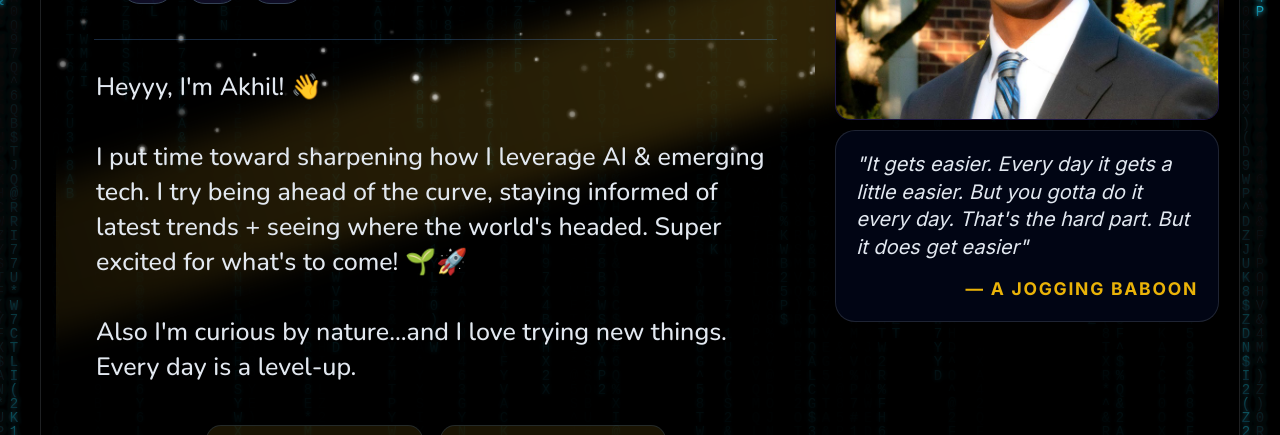
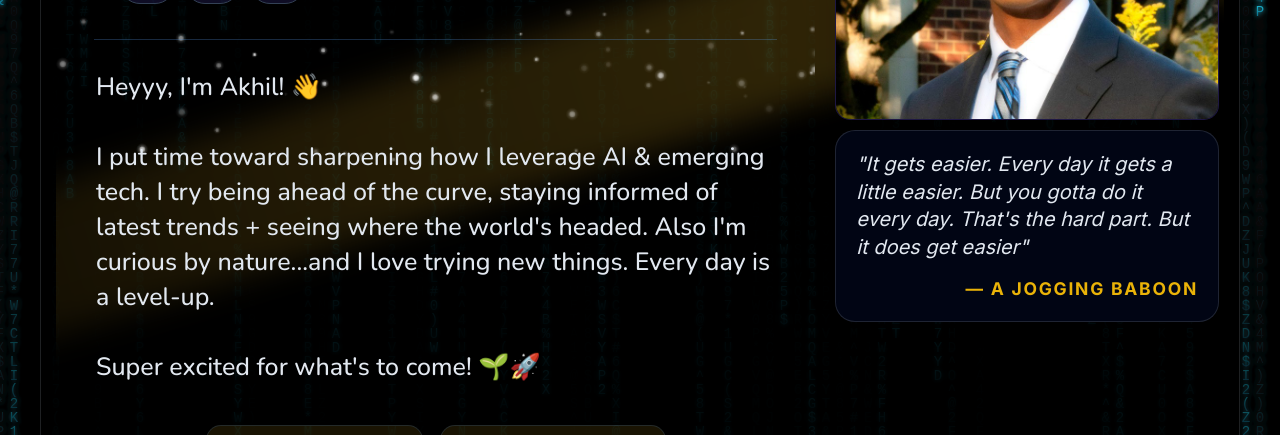
Before and after one commit to dogeyboy1932/personal-website, a SvelteKit app: page / in a window 1280 px wide. Shown: the part 348-783 px from the top of the page. Built offline with nearby package versions, Linux system fonts and the light colour scheme; a web font is replaced by a local one.

Commit message:
Swapped lines in blurb

```diff
--- a/src/constants/home.ts
+++ b/src/constants/home.ts
@@ -18,8 +18,8 @@ export const home: HomePageData = {
     tagline: "Portfolio 2026",
     summary:
       "Heyyy, I'm Akhil! 👋\n\n" +
-      "I put time toward sharpening how I leverage AI & emerging tech. I try being ahead of the curve, staying informed of latest trends + seeing where the world's headed. Super excited for what's to come! 🌱🚀 \n\n" +
-    "Also I'm curious by nature...and I love trying new things. Every day is a level-up.",
+      "I put time toward sharpening how I leverage AI & emerging tech. I try being ahead of the curve, staying informed of latest trends + seeing where the world's headed. Also I'm curious by nature...and I love trying new things. Every day is a level-up.\n\n" +
+      "Super excited for what's to come! 🌱🚀 ",
     image: {
       src: "/Linkedin_pfp.jpeg",
       alt: "Placeholder headshot",
```
